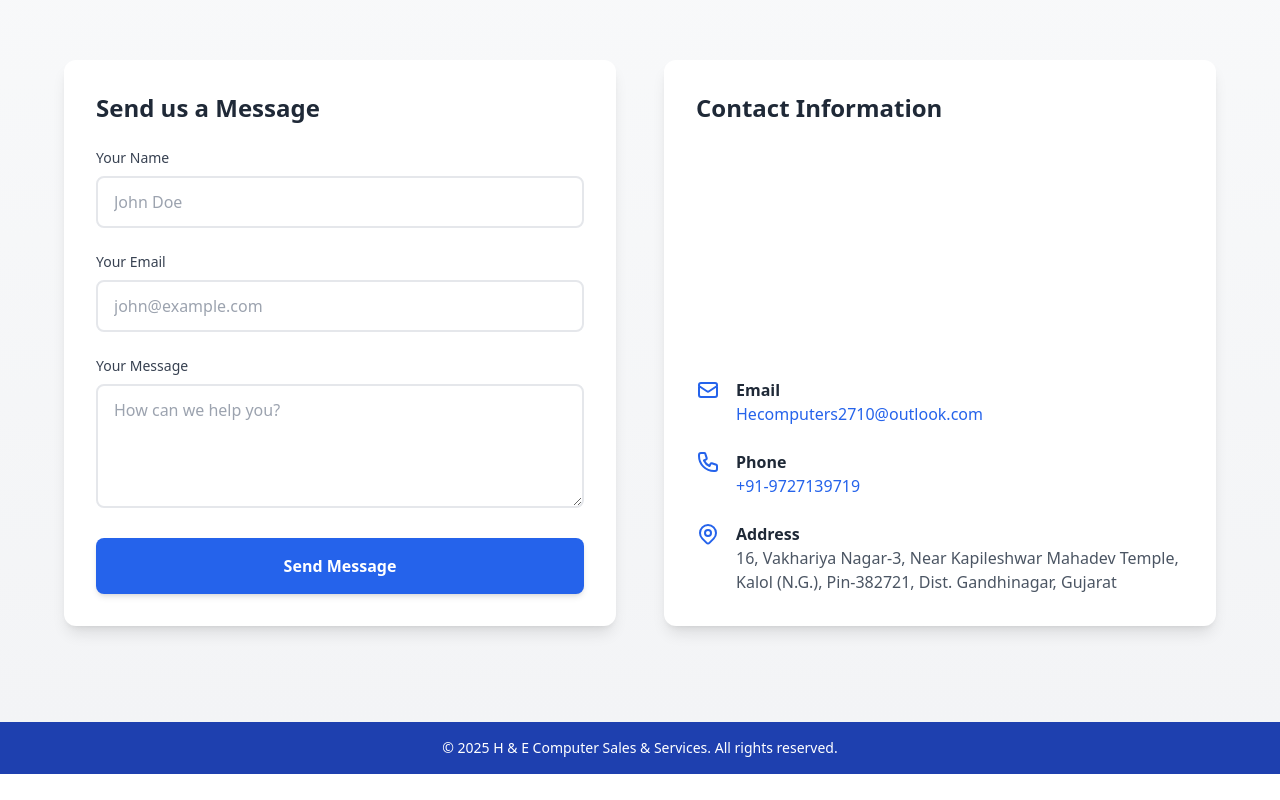
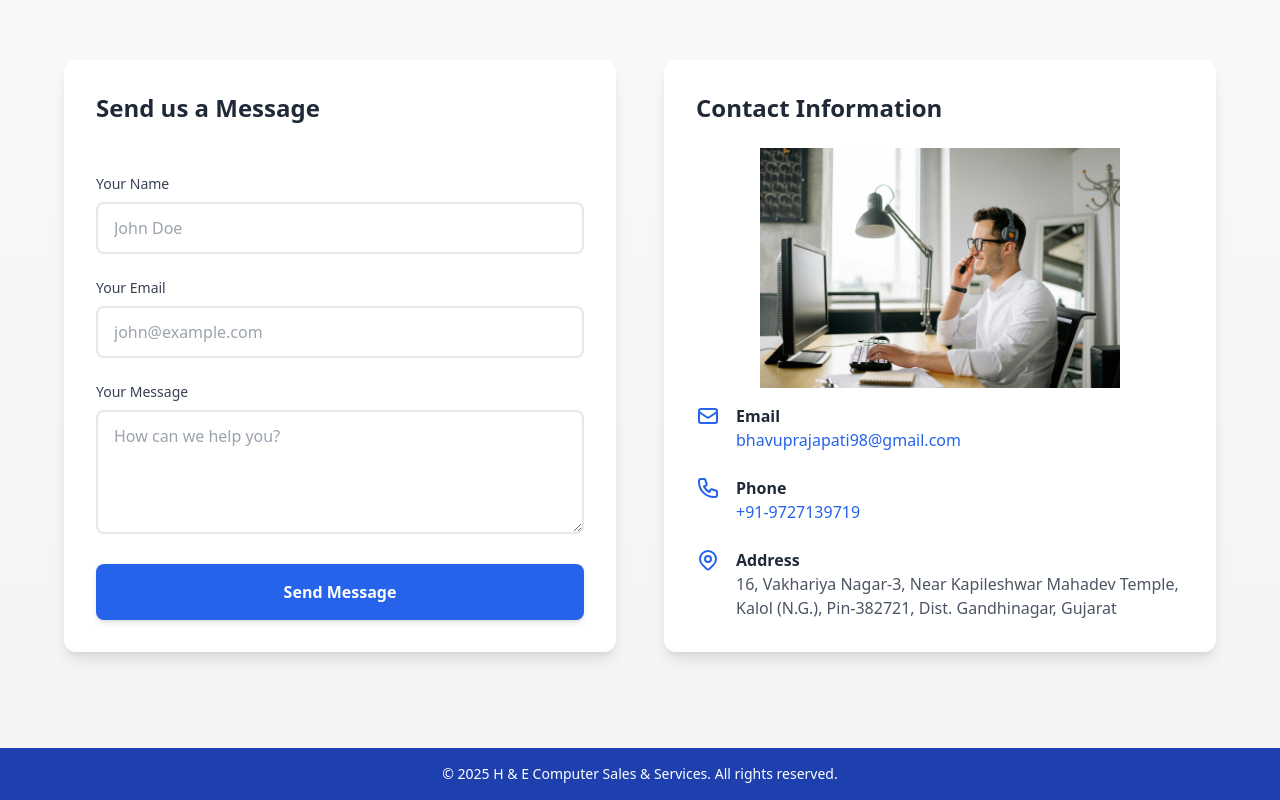
Before and after one commit to Krunal2206/ClientBusinessWebsite, a Next.js app: page / in a window 1280 px wide. Shown: the part 2885-3685 px from the top of the page. Before the commit the page ends 3659 px from the top, so only its background shows below. Built offline with nearby package versions, Linux system fonts and the light colour scheme.

Commit message:
Refactor ContactUs section to improve layout and styling; introduce ContactInfoItem component for better code organization

```diff
--- a/components/ContactUs.js
+++ b/components/ContactUs.js
@@ -1,8 +1,26 @@
+import Image from "next/image";
+
+const ContactInfoItem = ({ icon, title, content, link }) => (
+  <div className="flex items-start space-x-4">
+    <div className="text-blue-600">{icon}</div>
+    <div>
+      <p className="font-semibold text-gray-800">{title}</p>
+      {link ? (
+        <a href={link} className="text-blue-600 hover:text-blue-700">
+          {content}
+        </a>
+      ) : (
+        <p className="text-gray-600">{content}</p>
+      )}
+    </div>
+  </div>
+);
+
 export default function ContactUsSection() {
   return (
     <section id="contact" className="py-24 bg-gradient-to-b from-gray-50 to-gray-100">
       <div className="container mx-auto px-4">
-        {/* Heading Section with improved styling */}
+        {/* Heading Section */}
         <div className="text-center mb-16">
           <h2 className="text-4xl font-bold text-gray-800 mb-4">Get in Touch</h2>
           <div className="w-24 h-1 bg-blue-600 mx-auto mb-6"></div>
@@ -12,7 +30,7 @@ export default function ContactUsSection() {
         </div>
 
         <div className="grid md:grid-cols-2 gap-12 max-w-6xl mx-auto">
-          {/* Contact Form with enhanced styling */}
+          {/* Contact Form */}
           <div className="bg-white p-8 rounded-xl shadow-lg flex flex-col justify-between" style={{ height: '100%' }}>
             <h3 className="text-2xl font-semibold text-gray-800 mb-6">Send us a Message</h3>
             <form className="space-y-6">
@@ -52,52 +70,45 @@ export default function ContactUsSection() {
             </form>
           </div>
 
-          {/* Business Details with improved layout */}
+          {/* Business Details */}
           <div className="bg-white p-8 rounded-xl shadow-lg flex flex-col justify-between" style={{ height: '100%' }}>
             <h3 className="text-2xl font-semibold text-gray-800 mb-6">Contact Information</h3>
 
+            <div className="relative w-full h-60 mb-4">
+              <Image src="/contact.jpg" alt="contact" layout="fill" objectFit="contain" className="rounded" />
+            </div>
+
             <div className="space-y-6">
-              <div className="flex items-start space-x-4">
-                <div className="text-blue-600">
+              <ContactInfoItem
+                icon={
                   <svg className="w-6 h-6" fill="none" stroke="currentColor" viewBox="0 0 24 24">
                     <path strokeLinecap="round" strokeLinejoin="round" strokeWidth="2" d="M3 8l7.89 5.26a2 2 0 002.22 0L21 8M5 19h14a2 2 0 002-2V7a2 2 0 00-2-2H5a2 2 0 00-2 2v10a2 2 0 002 2z" />
                   </svg>
-                </div>
-                <div>
-                  <p className="font-semibold text-gray-800">Email</p>
-                  <a href="mailto:Hecomputers2710@outlook.com" className="text-blue-600 hover:text-blue-700">
-                  Hecomputers2710@outlook.com                  </a>
-                </div>
-              </div>
-
-              <div className="flex items-start space-x-4">
-                <div className="text-blue-600">
+                }
+                title="Email"
+                content="bhavuprajapati98@gmail.com"
+                link="mailto:bhavuprajapati98@gmail.com"
+              />
+              <ContactInfoItem
+                icon={
                   <svg className="w-6 h-6" fill="none" stroke="currentColor" viewBox="0 0 24 24">
                     <path strokeLinecap="round" strokeLinejoin="round" strokeWidth="2" d="M3 5a2 2 0 012-2h3.28a1 1 0 01.948.684l1.498 4.493a1 1 0 01-.502 1.21l-2.257 1.13a11.042 11.042 0 005.516 5.516l1.13-2.257a1 1 0 011.21-.502l4.493 1.498a1 1 0 01.684.949V19a2 2 0 01-2 2h-1C9.716 21 3 14.284 3 6V5z" />
                   </svg>
-                </div>
-                <div>
-                  <p className="font-semibold text-gray-800">Phone</p>
-                  <a href="tel:+919727139719" className="text-blue-600 hover:text-blue-700">
-                    +91-9727139719
-                  </a>
-                </div>
-              </div>
-
-              <div className="flex items-start space-x-4">
-                <div className="text-blue-600">
+                }
+                title="Phone"
+                content="+91-9727139719"
+                link="tel:+919727139719"
+              />
+              <ContactInfoItem
+                icon={
                   <svg className="w-6 h-6" fill="none" stroke="currentColor" viewBox="0 0 24 24">
                     <path strokeLinecap="round" strokeLinejoin="round" strokeWidth="2" d="M17.657 16.657L13.414 20.9a1.998 1.998 0 01-2.827 0l-4.244-4.243a8 8 0 1111.314 0z" />
                     <path strokeLinecap="round" strokeLinejoin="round" strokeWidth="2" d="M15 11a3 3 0 11-6 0 3 3 0 016 0z" />
                   </svg>
-                </div>
-                <div>
-                  <p className="font-semibold text-gray-800">Address</p>
-                  <p className="text-gray-600">
-                    16, Vakhariya Nagar-3, Near Kapileshwar Mahadev Temple, Kalol (N.G.), Pin-382721, Dist. Gandhinagar, Gujarat
-                  </p>
-                </div>
-              </div>
+                }
+                title="Address"
+                content="16, Vakhariya Nagar-3, Near Kapileshwar Mahadev Temple, Kalol (N.G.), Pin-382721, Dist. Gandhinagar, Gujarat"
+              />
             </div>
           </div>
         </div>
```
